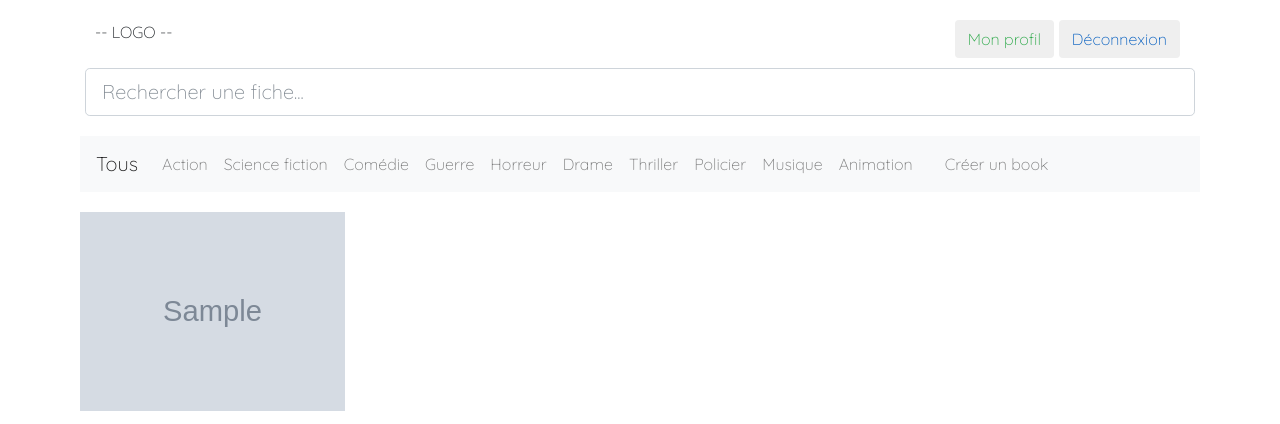
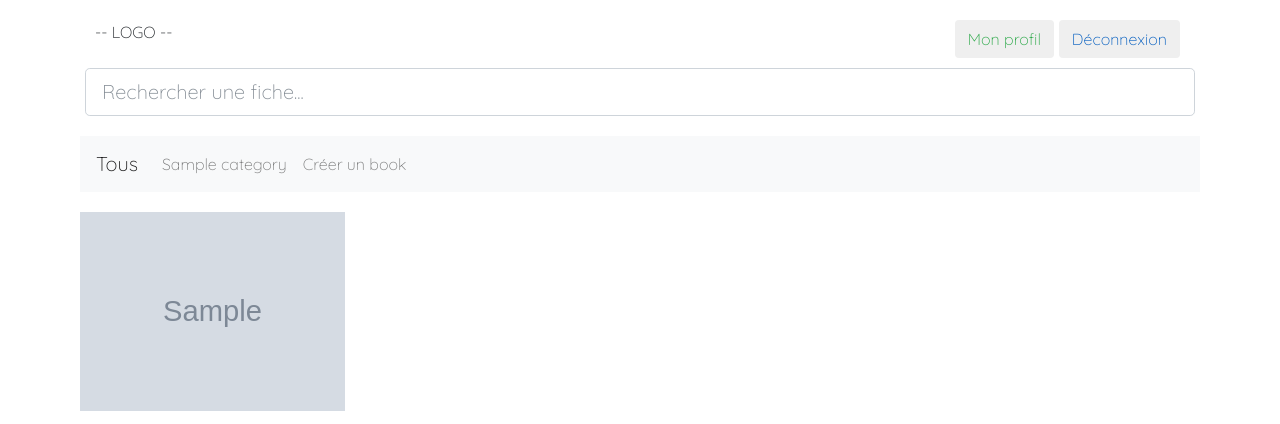
Before and after one commit to FelanaRamarlina/MovieBook, a PHP site: page /index.php?ctrl=sheet&action=sheets in a window 1280 px wide. Shown: the top 424 px of the page. Run offline with PHP 8.4, Linux system fonts and the light colour scheme; the visitor is signed in with stand-in values (Sample User, id 1); tables that the repository leaves empty hold one stand-in row (values such as "Sample post"); grey boxes marked "Sample" are stand-in pictures.

Commit message:
Petite optimisation pour l'affichage des catégories

```diff
--- a/sources/controller/SheetController.class.php
+++ b/sources/controller/SheetController.class.php
@@ -17,6 +17,7 @@ class sheetController {
     /*Page des fiches*/
     public function sheets() {
         $sheets = $this->sheetManager->findAll();
+        $categories = $this->sheetManager->findCategories();
         $page = "sheets";
         require('./view/main.php');
     }
@@ -46,7 +47,7 @@ class sheetController {
         }
     }
 
-    //page des fiches
+    //page d'une fiches
     public function sheet() {
         $page = "sheet";
         require('./view/main.php');
--- a/sources/model/SheetManager.class.php
+++ b/sources/model/SheetManager.class.php
@@ -75,6 +75,16 @@ class SheetManager{
         return $sheets;
     }
 
+    public function findCategories(){
+        $categories = array();
+        $select = "SELECT * FROM categories";
+        $search=$this->bdd->query($select);
+        while ($donnees = $search->fetch()){
+            $categories[] = array('name' => $donnees['name']);
+        }
+        return $categories;
+    }
+
 	/*public function update($id, $col, $newValue){
 		try{
 			$query = 'UPDATE sheets SET '.$col.'="'.$newValue.'" WHERE title='.$title;
--- a/sources/view/sheets.php
+++ b/sources/view/sheets.php
@@ -16,39 +16,13 @@
 
             <div class="collapse navbar-collapse" id="navbarNav">
                 <ul class="navbar-nav">
-                    <li class="nav-item">
-                        <a class="nav-link" onclick="">Action</a>
-                    </li>
-                    <li class="nav-item">
-                        <a class="nav-link" href="#">Science fiction</a>
-                    </li>
-                    <li class="nav-item">
-                        <a class="nav-link" href="#">Comédie</a>
-                    </li>
-                    <li class="nav-item">
-                        <a class="nav-link" href="#">Guerre</a>
-                    </li>
-                    <li class="nav-item">
-                        <a class="nav-link" href="#">Horreur</a>
-                    </li>
-                    <li class="nav-item">
-                        <a class="nav-link" href="#">Drame</a>
-                    </li>
-                    <li class="nav-item">
-                        <a class="nav-link" href="#">Thriller</a>
-                    </li>
-                    <li class="nav-item">
-                        <a class="nav-link" href="#">Policier</a>
-                    </li>
-                    <li class="nav-item">
-                        <a class="nav-link" href="#">Musique</a>
-                    </li>
-                    <li class="nav-item">
-                        <a class="nav-link" href="#">Animation</a>
-                    </li>
-                    <li class="nav-item">
-                        <a class="nav-link" href="#"></a>
-                    </li>
+                    <?php
+                    foreach ($categories as $donnees) {
+                        echo "<li class=\"nav-item\"><a class=\"nav-link\" onclick=\"\">";
+                                echo $donnees['name'];
+                                echo '</a></li>';
+                    }
+                    ?>
                     <li class="nav-item">
                         <a class="nav-link" href="#">Créer un book</a>
                     </li>
```
